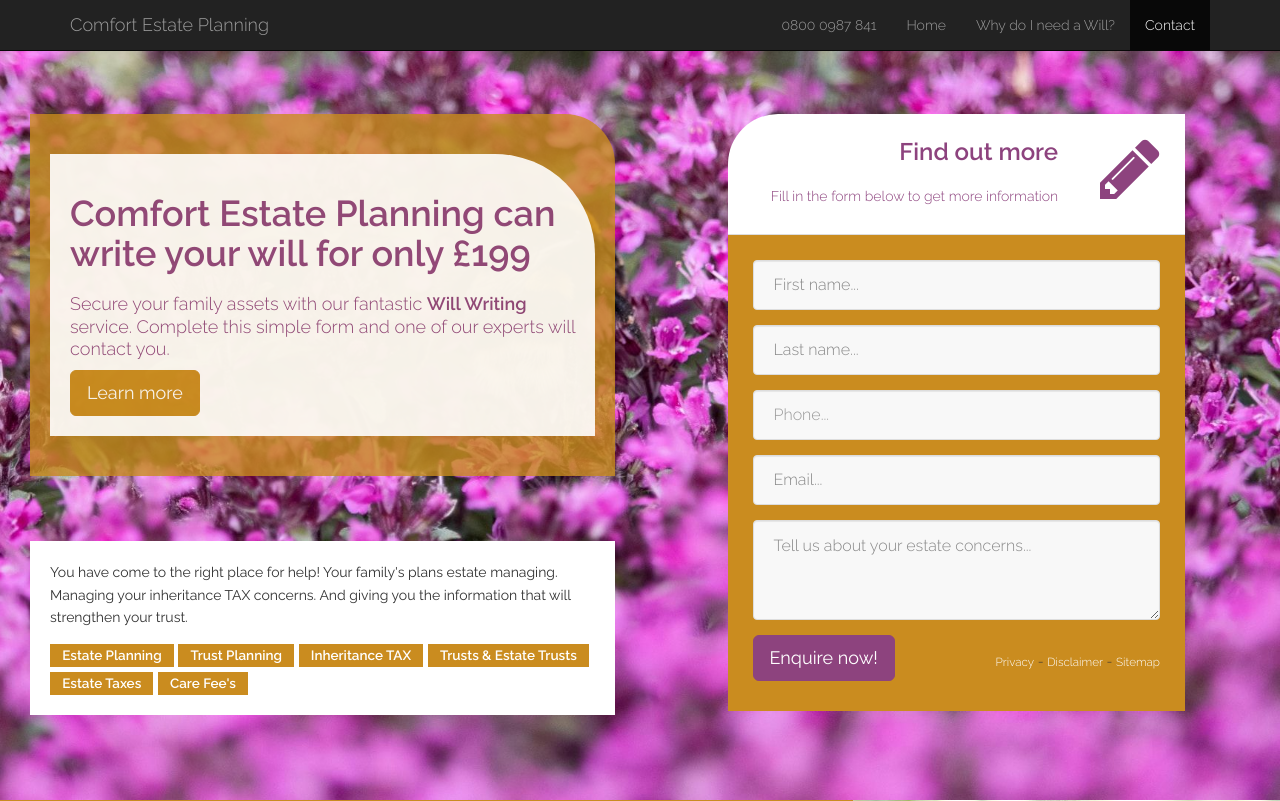
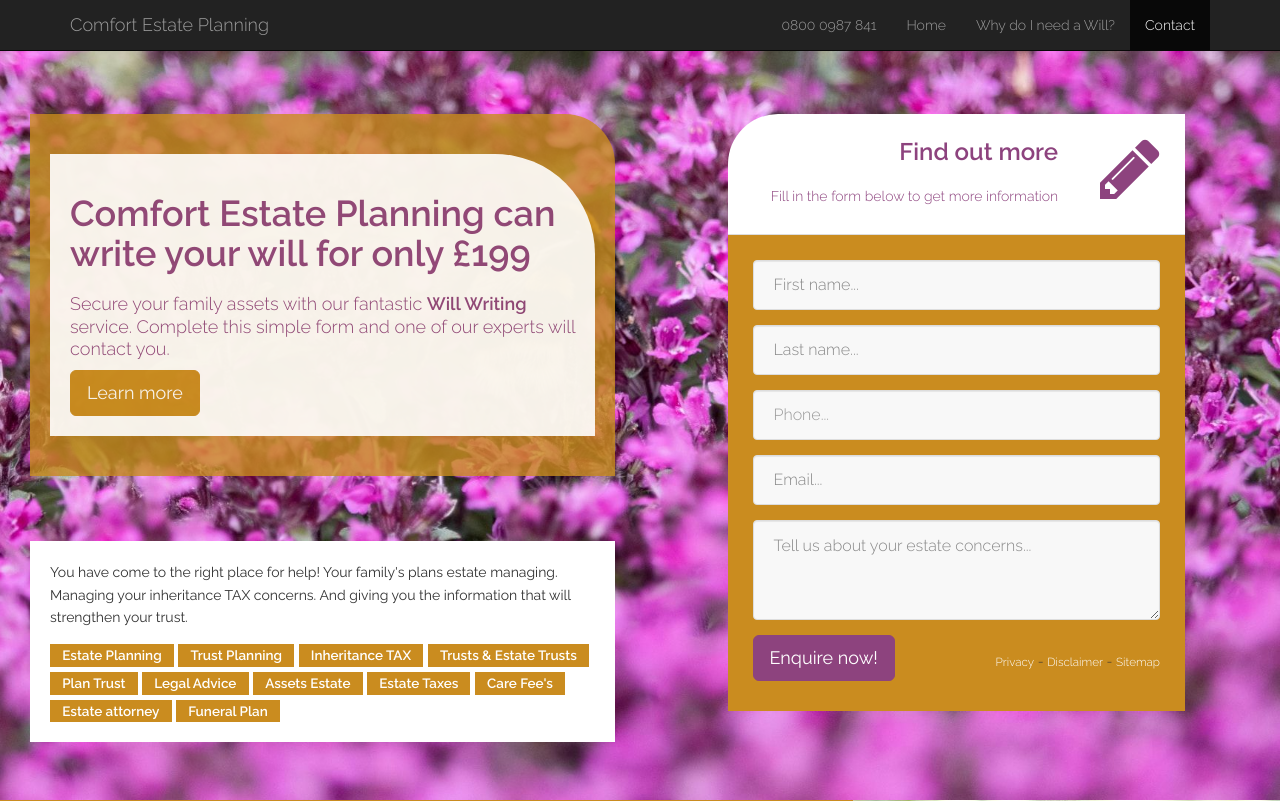
Before and after one commit to Showcase-Joz/Comfort-Wills, a PHP site: page / in a window 1280 px wide. Shown: the top 801 px of the page. Run offline with PHP 8.4, Linux system fonts and the light colour scheme; data that the repository does not hold is empty; some libraries are stand-ins or nearby versions.

Commit message:
copy update

```diff
--- a/index.php
+++ b/index.php
@@ -284,8 +284,13 @@ if ( $_SERVER['REQUEST_METHOD'] == 'POST' )
                                         <span class="label label-primary">Trust Planning</span>
                                         <span class="label label-primary">Inheritance TAX</span>
                                         <span class="label label-primary">Trusts &amp; Estate Trusts</span>
+                                        <span class="label label-primary">Plan Trust</span>
+                                        <span class="label label-primary">Legal Advice</span>
+                                        <span class="label label-primary">Assets Estate</span>
                                         <span class="label label-primary">Estate Taxes</span>
                                         <span class="label label-primary">Care Fee's</span>
+                                        <span class="label label-primary">Estate attorney</span>
+                                        <span class="label label-primary">Funeral Plan</span>
                                     </h4>
                                 </div>
                             </div>
```
